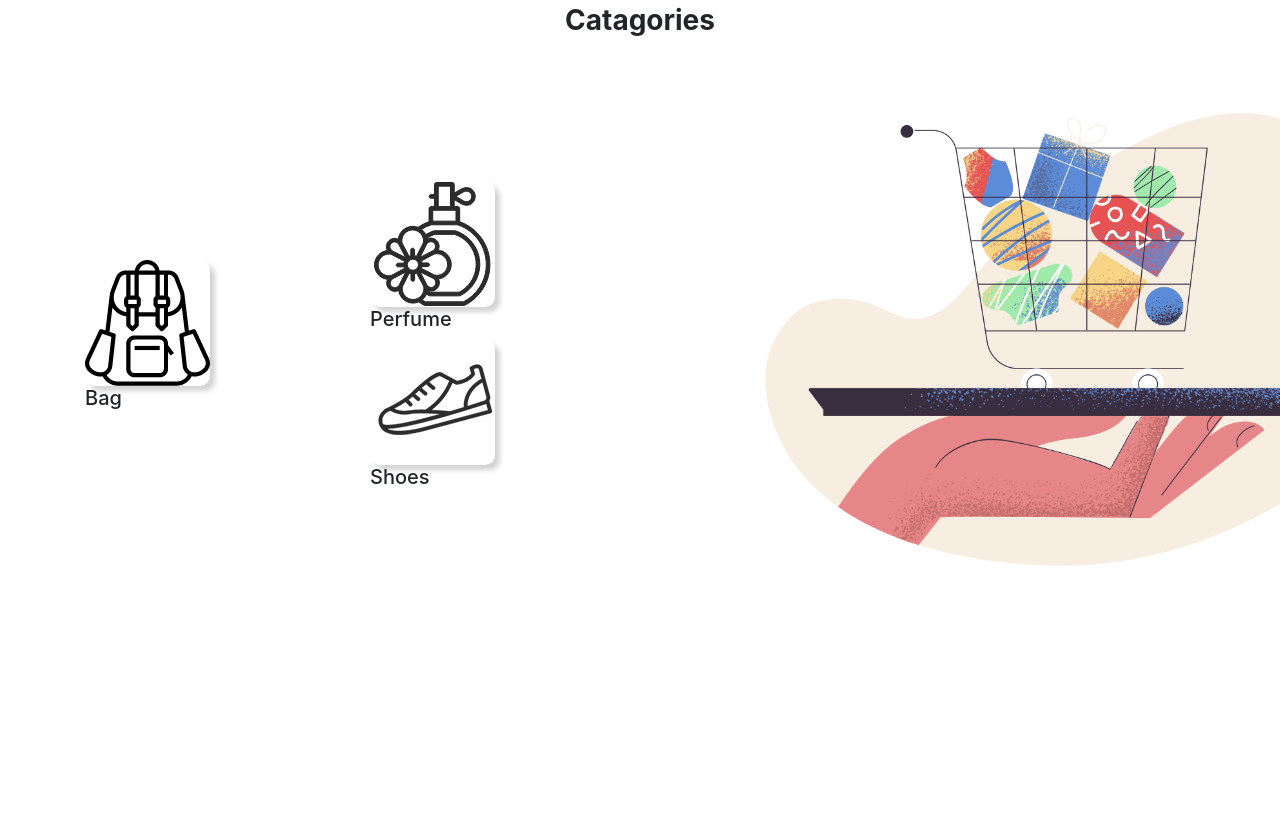
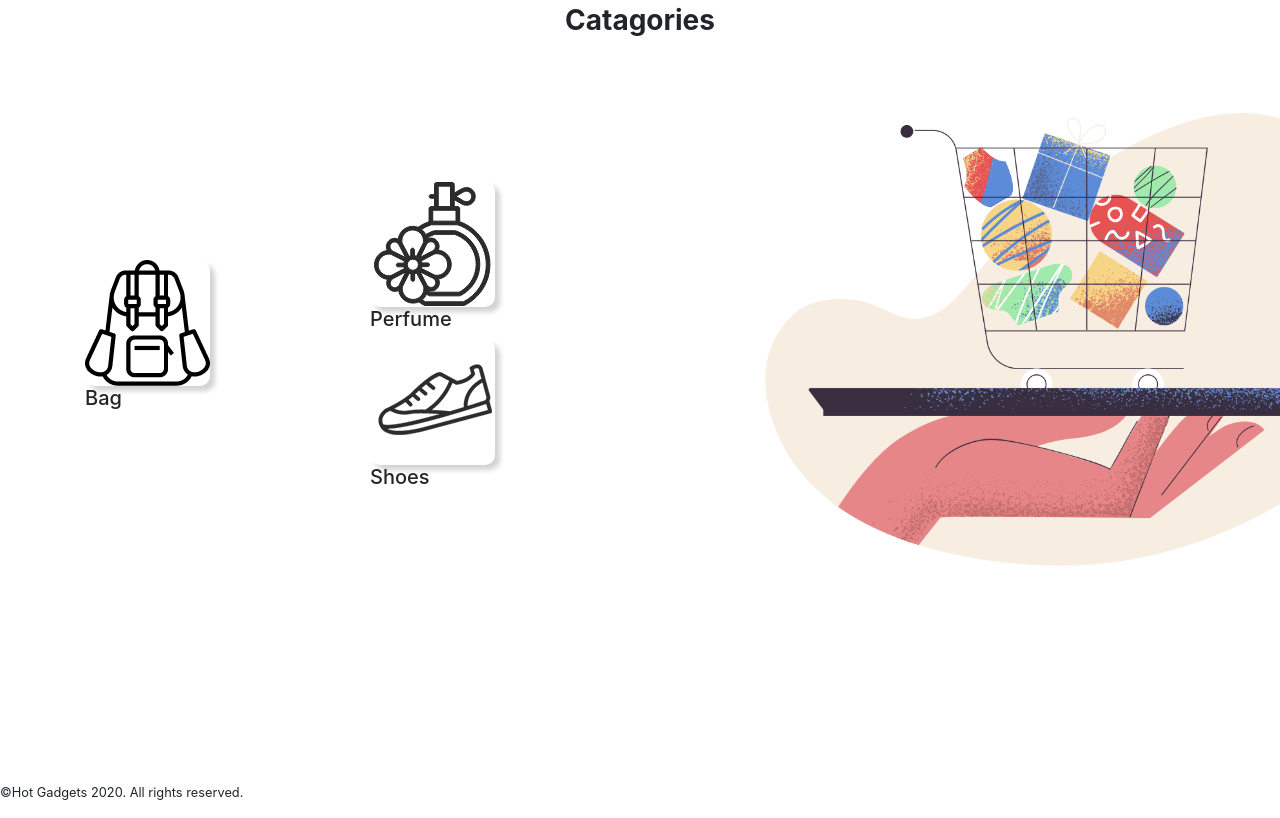
Before and after one commit to rjprerona/hot-gadgets, a plain HTML site: page index.html in a window 1280 px wide. Shown: the part 2509-3327 px from the top of the page. Before the commit the page ends 3292 px from the top, so only its background shows below. Drawn offline with nearby package versions, Linux system fonts and the light colour scheme.

Commit message:
copyright added

```diff
--- a/index.html
+++ b/index.html
@@ -212,6 +212,9 @@
 
 
       </div>
+      <footer><small> <p>
+        ©Hot Gadgets 2020. All rights reserved.
+      </p></small></footer>
 
 
 
```
